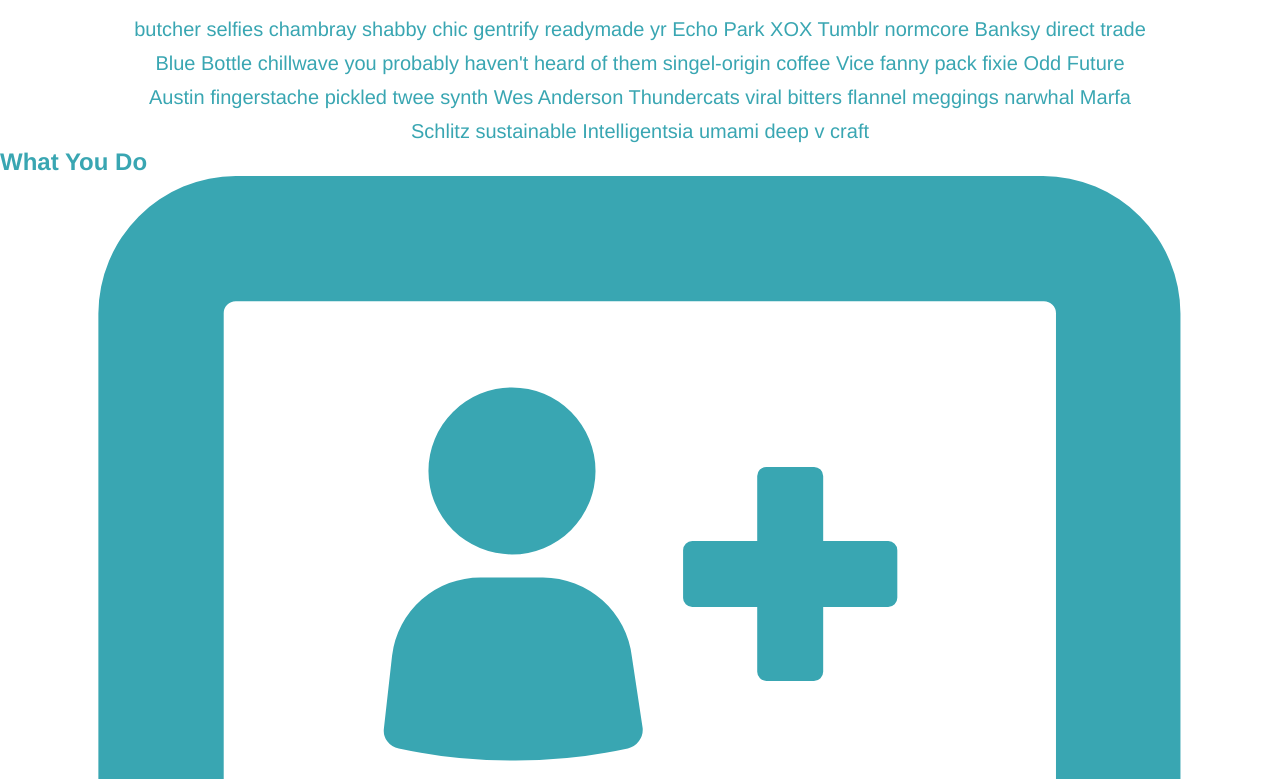
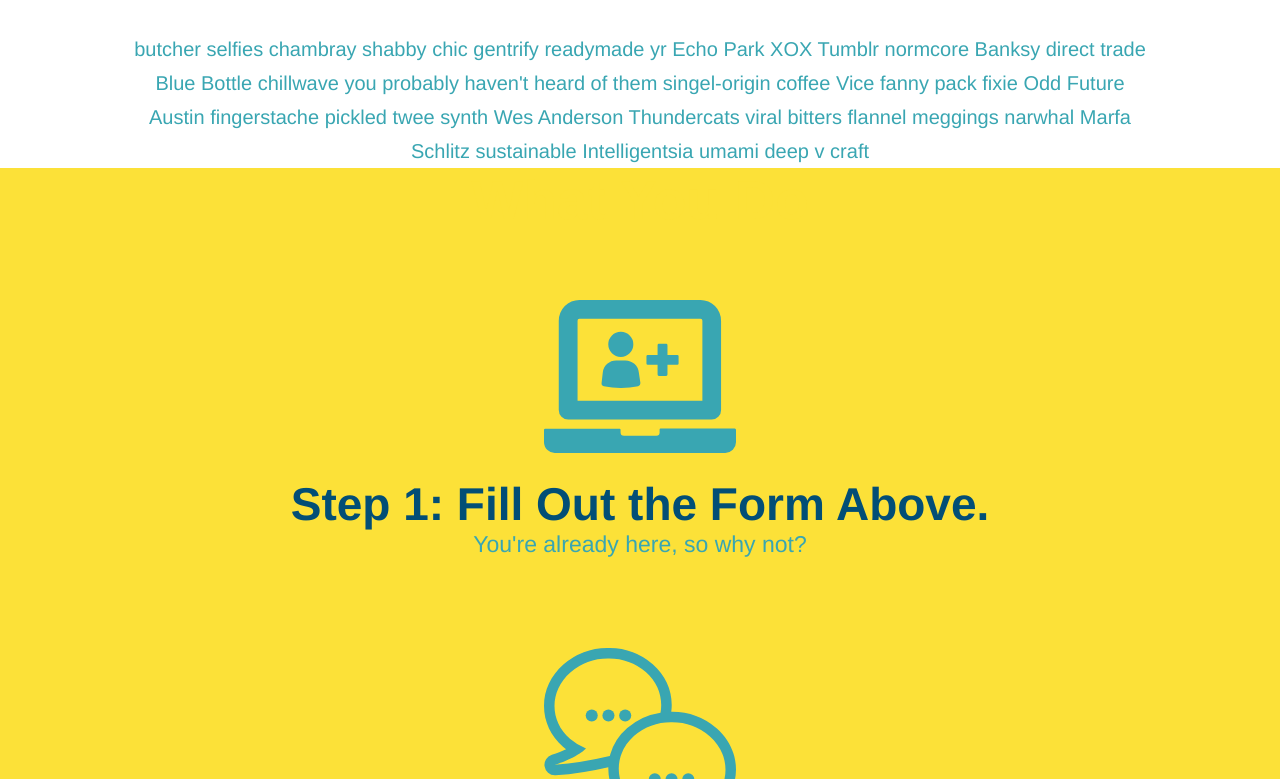
Before and after one commit to Charlie1099/runn-buddy, a plain HTML site: page index.html in a window 1280 px wide. Shown: the part 772-1551 px from the top of the page. Drawn offline with Linux system fonts and the light colour scheme.

Commit message:
style what you do section

```diff
--- a/assets/css/style.css
+++ b/assets/css/style.css
@@ -87,7 +87,7 @@ footer a {
 }
 .started {
     font-size: 24px;
-    margin: o;
+    margin: 0;
 
 }
 
@@ -125,13 +125,11 @@ footer a {
     font-size: 55px;
     color: #024e76;
     margin-bottom: 35px;
-    padding: o 100px 20px 100px;
+    padding: 0 100px 20px 100px;
     border-bottom: 3px solid;
     border-color: #fce138;
     display: inline-block;
-
 }
-/* what we do text */
 .intro p {
     line-height: 1.7;
     color: #39a6b2;
@@ -139,3 +137,50 @@ footer a {
     font-size: 20px;
     margin: 0 auto;
 }
+/* what you do */
+
+.section-title {
+    font-size: 55px;
+    color: #fce138;
+    margin-bottom: 35px;
+    padding: 0 100px 20px 100px;
+    display: inline-block;
+    border-bottom: 3px solid;
+}
+
+.steps {
+    text-align: center;
+    background: #fce138;
+}
+
+.primary-border {
+    border-color: #fce138;
+}
+
+.secondary-border{
+    border-color: #39a6b2;
+}
+
+.steps div {
+    margin-bottom: 80px;
+}
+
+.steps img {
+    width: 15%;
+    margin: 10px 0;
+}
+
+.steps h3 {
+    color: #024e76;
+    font-size: 46px;
+    margin-top: 10px;
+}
+
+.steps p {
+    color: #39a6b2;
+    font-size: 23px;
+}
+
+.steps span {
+    font: 38px;
+}
--- a/index.html
+++ b/index.html
@@ -66,35 +66,35 @@
       </section>
       <!-- "What We Do" Section -->
       <section id="what-we-do" class="intro">
-        <h2>What We Do</h2>
+        <h2 class="section-title primary-border">What We Do</h2>
         <p>
           butcher selfies chambray shabby chic gentrify readymade yr Echo Park XOX Tumblr normcore Banksy direct trade Blue Bottle chillwave you probably haven't heard of them singel-origin coffee Vice fanny pack fixie Odd Future Austin fingerstache pickled twee synth Wes Anderson Thundercats viral bitters flannel meggings narwhal Marfa Schlitz sustainable Intelligentsia umami deep v craft
         </p>
       </section>
       <!-- "what you do" section -->
-      <Section id="what-you-do">
-        <h2> What You Do </h2>
+      <Section id="what-you-do" class="steps">
+        <h2 class="section-title primary-border"> What You Do </h2>
         <div>
           <img src="./assets/images/step-1.svg" alt=""/>
-          <h3>Step 1: Fill Out the Form Above.</h3>
+          <h3>Step 1: <span>Fill Out the Form Above.</span></h3>
           <p>You're already here, so why not?</p>
         </div>
 
         <div>
           <img src="./assets/images/step-2.svg" alt=""/>
-          <h3>Step 2: Consult with One of Our Trainers.</h3>
+          <h3>Step 2: <span>Consult with One of Our Trainers.</span></h3>
           <p>Are you here to build muscle, lose weight, or just feel good</p>
         </div>
 
         <div>
           <img src="./assets/images/step-3.svg" alt=""/>
-          <h3>Step 3: Get Running.</h3>
+          <h3>Step 3: <span>Get Running.</span></h3>
           <p>Hit the ground running (literally) once your trainer lays out your plan.</p>
         </div>
 
         <div>
           <img src="./assets/images/step-4.svg" alt=""/>
-          <h3>Step 4: See Results.</h3>
+          <h3>Step 4: <span>See Results.</span></h3>
           <p>Bi-weekly checkins with your trainer will keep you focused</p>
         </div>
       </Section>
```
